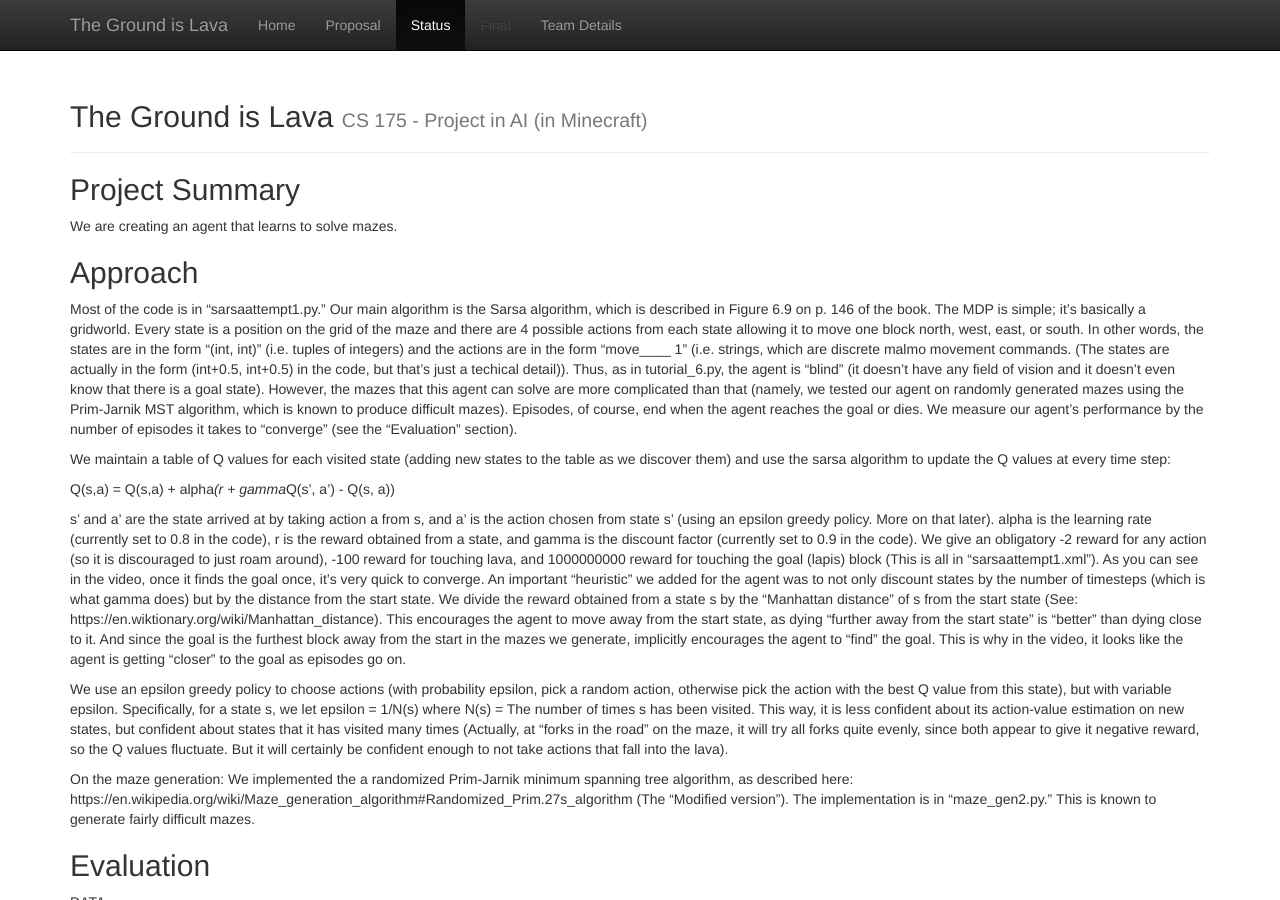
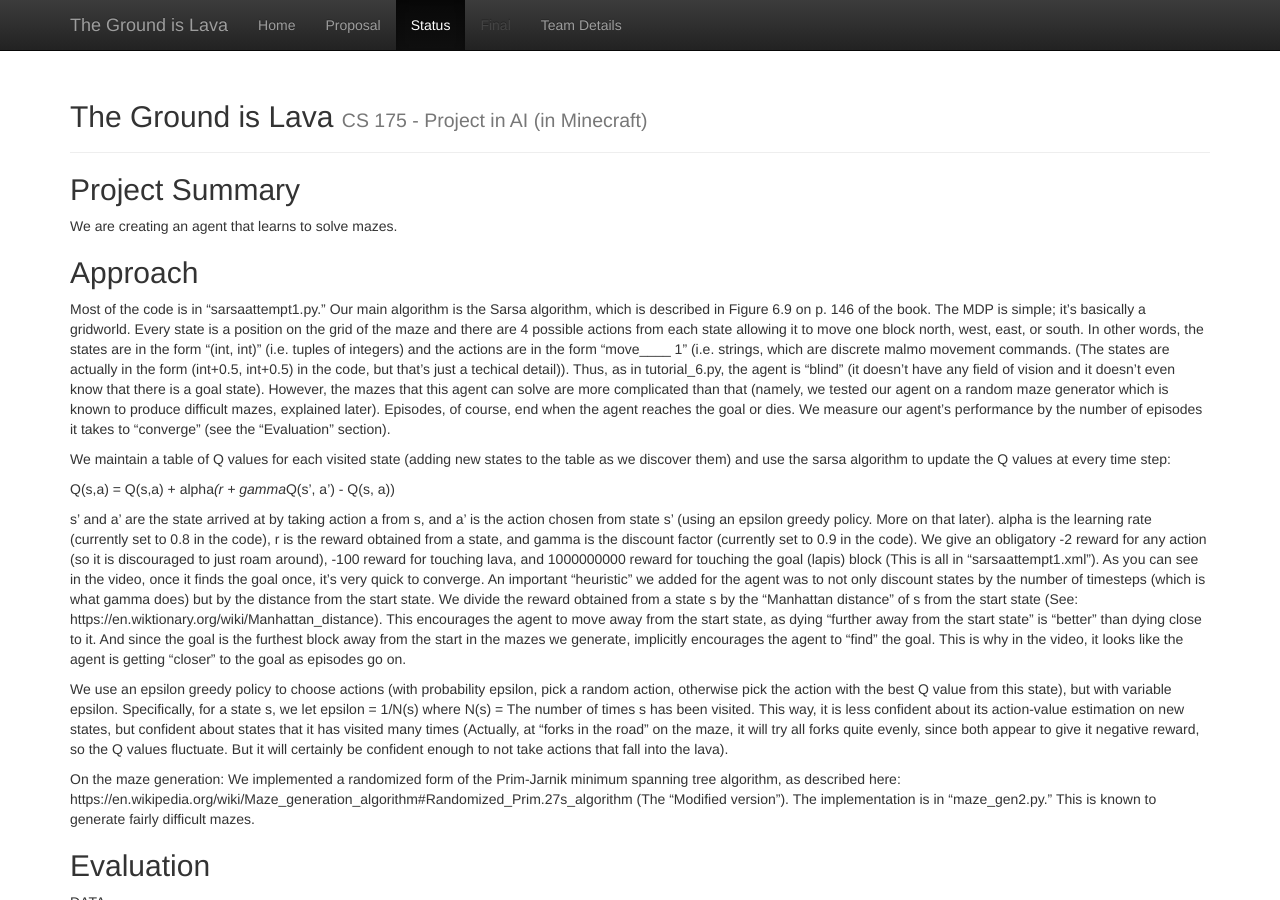
Before and after one commit to katmannn/The-Ground-is-Lava, a Jekyll site: the page built from docs/status.md, in a window 1280 px wide and 900 px high. Built offline with Jekyll 4.4.1, drawn with Linux system fonts in a browser that asks for light colours.

Commit message:
Update status.md

```diff
--- a/docs/status.md
+++ b/docs/status.md
@@ -6,7 +6,7 @@
 We are creating an agent that learns to solve mazes.
 
 ## Approach
-Most of the code is in "sarsaattempt1.py." Our main algorithm is the Sarsa algorithm, which is described in Figure 6.9 on p. 146 of the book. The MDP is simple; it's basically a gridworld. Every state is a position on the grid of the maze and there are 4 possible actions from each state allowing it to move one block north, west, east, or south. In other words, the states are in the form "(int, int)" (i.e. tuples of integers) and the actions are in the form "move____ 1" (i.e. strings, which are discrete malmo movement commands. (The states are actually in the form (int+0.5, int+0.5) in the code, but that's just a techical detail)). Thus, as in tutorial_6.py, the agent is "blind" (it doesn't have any field of vision and it doesn't even know that there is a goal state). However, the mazes that this agent can solve are more complicated than that (namely, we tested our agent on randomly generated mazes using the Prim-Jarnik MST algorithm, which is known to produce difficult mazes). Episodes, of course, end when the agent reaches the goal or dies. We measure our agent's performance by the number of episodes it takes to "converge" (see the "Evaluation" section).
+Most of the code is in "sarsaattempt1.py." Our main algorithm is the Sarsa algorithm, which is described in Figure 6.9 on p. 146 of the book. The MDP is simple; it's basically a gridworld. Every state is a position on the grid of the maze and there are 4 possible actions from each state allowing it to move one block north, west, east, or south. In other words, the states are in the form "(int, int)" (i.e. tuples of integers) and the actions are in the form "move____ 1" (i.e. strings, which are discrete malmo movement commands. (The states are actually in the form (int+0.5, int+0.5) in the code, but that's just a techical detail)). Thus, as in tutorial_6.py, the agent is "blind" (it doesn't have any field of vision and it doesn't even know that there is a goal state). However, the mazes that this agent can solve are more complicated than that (namely, we tested our agent on a random maze generator which is known to produce difficult mazes, explained later). Episodes, of course, end when the agent reaches the goal or dies. We measure our agent's performance by the number of episodes it takes to "converge" (see the "Evaluation" section).
 
 We maintain a table of Q values for each visited state (adding new states to the table as we discover them) and use the sarsa algorithm to update the Q values at every time step:
 
@@ -16,7 +16,7 @@
 
 We use an epsilon greedy policy to choose actions (with probability epsilon, pick a random action, otherwise pick the action with the best Q value from this state), but with variable epsilon. Specifically, for a state s, we let epsilon = 1/N(s) where N(s) = The number of times s has been visited. This way, it is less confident about its action-value estimation on new states, but confident about states that it has visited many times (Actually, at "forks in the road" on the maze, it will try all forks quite evenly, since both appear to give it negative reward, so the Q values fluctuate. But it will certainly be confident enough to not take actions that fall into the lava).
 
-On the maze generation: We implemented the a randomized Prim-Jarnik minimum spanning tree algorithm, as described here: https://en.wikipedia.org/wiki/Maze_generation_algorithm#Randomized_Prim.27s_algorithm (The "Modified version"). The implementation is in "maze_gen2.py." This is known to generate fairly difficult mazes.
+On the maze generation: We implemented a randomized form of the Prim-Jarnik minimum spanning tree algorithm, as described here: https://en.wikipedia.org/wiki/Maze_generation_algorithm#Randomized_Prim.27s_algorithm (The "Modified version"). The implementation is in "maze_gen2.py." This is known to generate fairly difficult mazes.
 
 
 ## Evaluation
```
